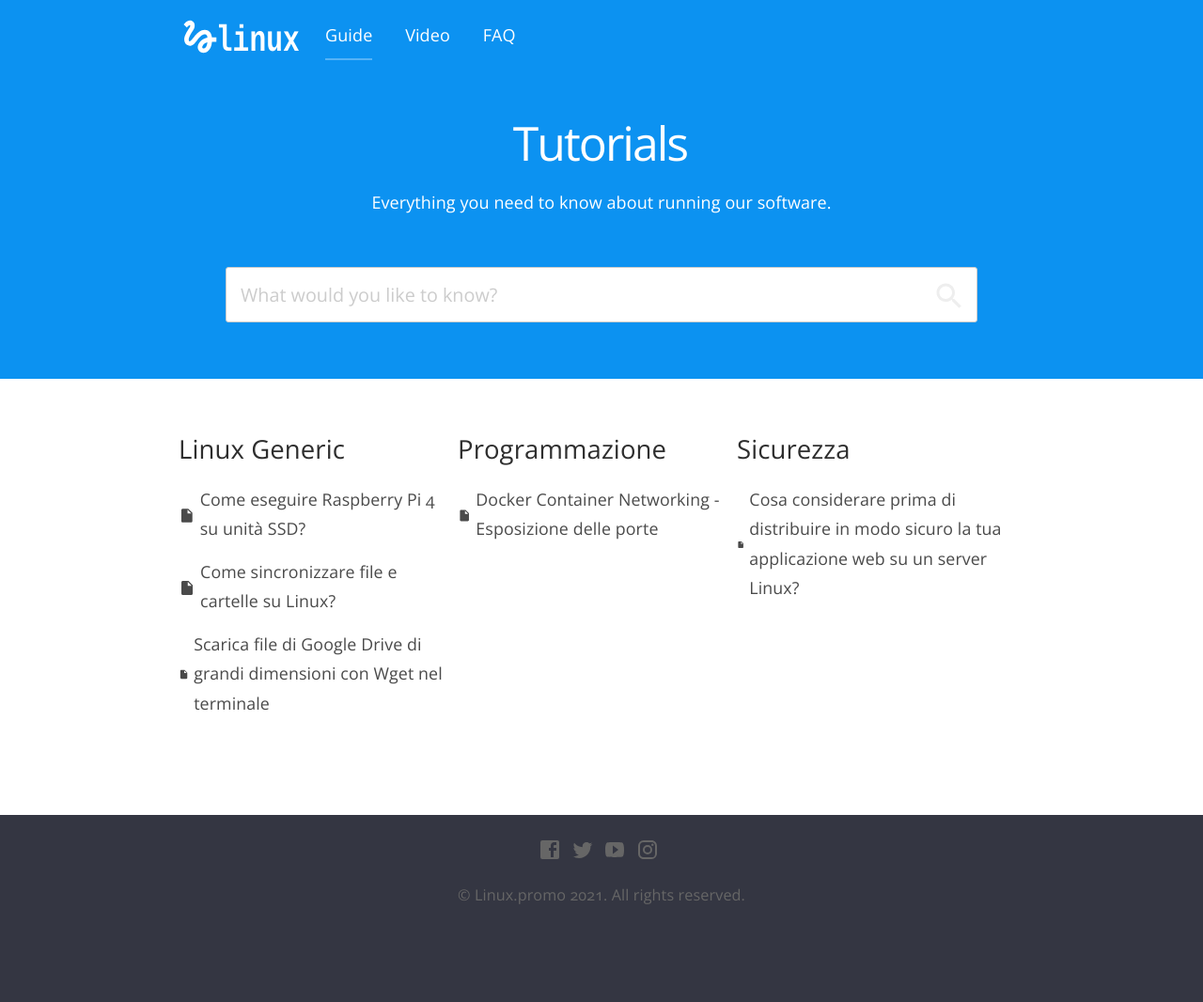
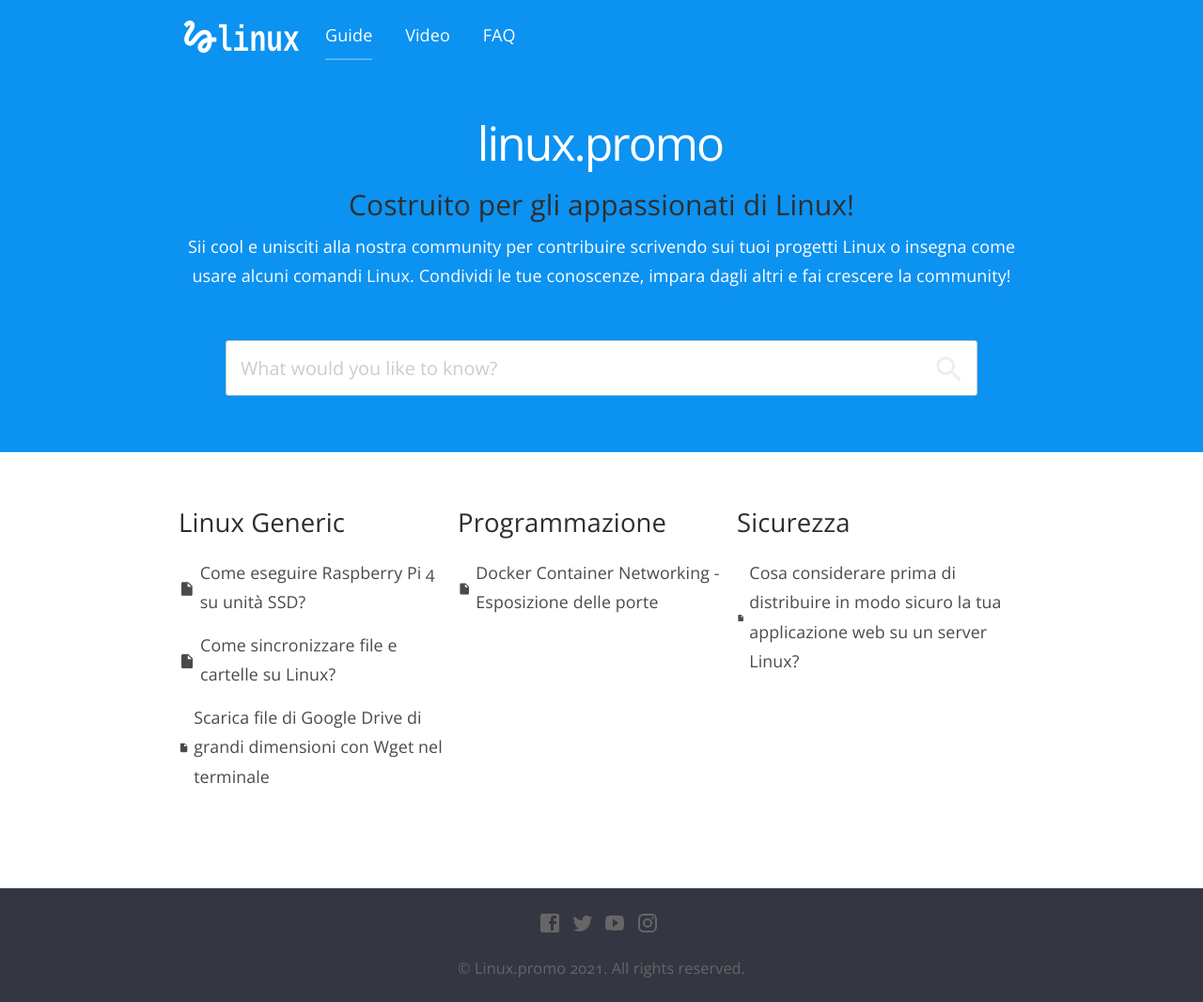
Before and after one commit to nuke86/linuxpromo.github.io, a Jekyll site: the page built from index.html, in a window 1280 px wide. Shown: the whole page at 94% size. Built offline with Jekyll 4.4.1, drawn with Linux system fonts in a browser that asks for light colours; nearby versions of some CDN libraries; before the commit the page ends 988 px from its top, so only the background shows below that.

Commit message:
Base theme

```diff
--- a/_layouts/default.html
+++ b/_layouts/default.html
@@ -34,8 +34,12 @@
 					{% include navigation.html %}
 				</section>
 				<section class="hero_search">
-					<h1>Tutorials</h1>
-					<p>Everything you need to know about running our software.</p>
+					<h1>linux.promo</h1>
+					<h3>Costruito per gli appassionati di Linux!</h3>
+
+					<p>Sii cool e unisciti alla nostra community per contribuire scrivendo sui tuoi progetti
+					Linux o insegna come usare alcuni comandi Linux. Condividi le tue conoscenze,
+					impara dagli altri e fai crescere la community!</p>
 					{% include search.html %}
 				</section>
 			</div>
```
